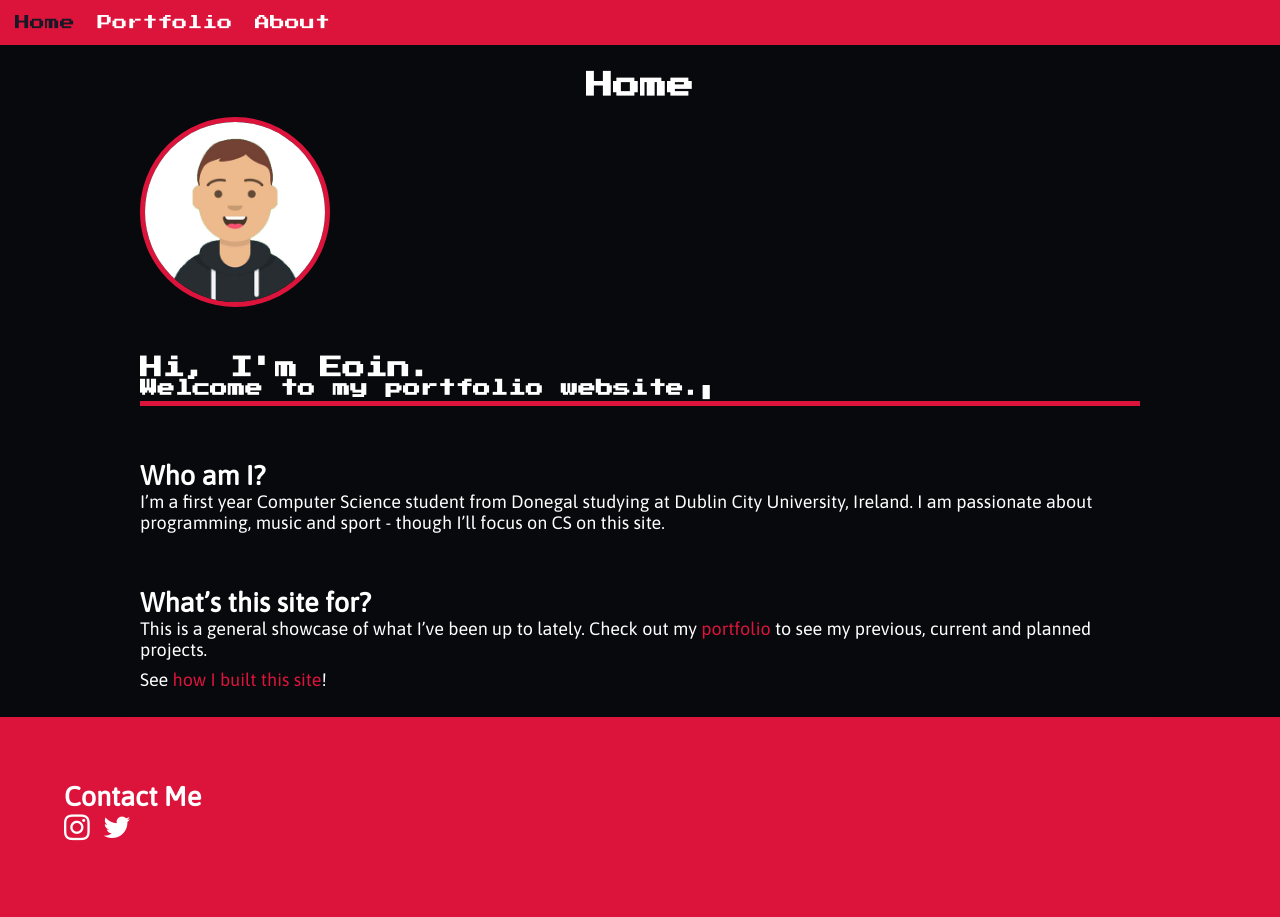
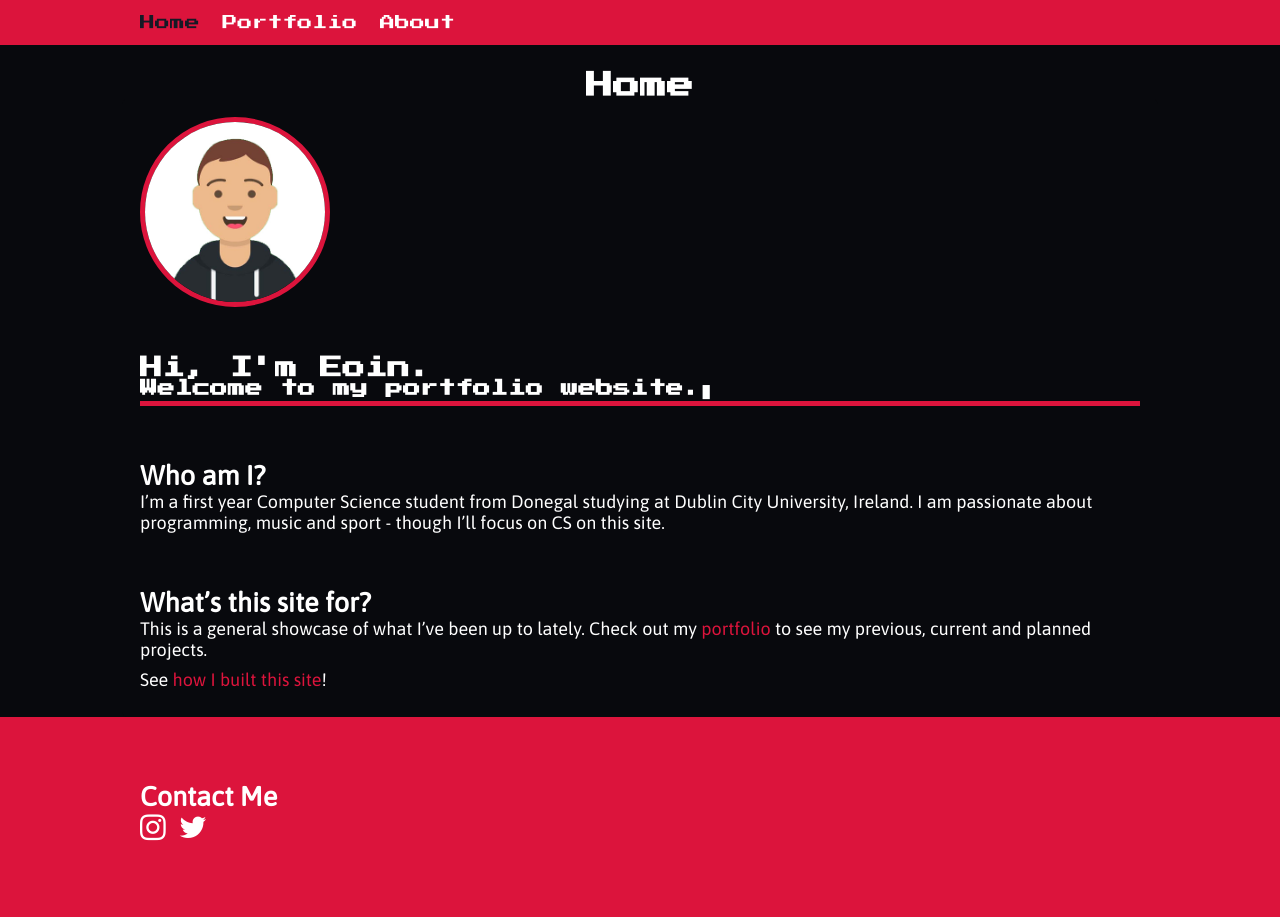
Before and after one commit to eoinparkinson/portfolio-site, a Jekyll site: the page built from index.md, in a window 1280 px wide. Built offline with Jekyll 4.4.1, drawn with Linux system fonts in a browser that asks for light colours; a script that is not in the unit is left out.

Commit message:
set max width to 100px for navbar and footer

```diff
--- a/_includes/footer.html
+++ b/_includes/footer.html
@@ -1,4 +1,5 @@
 <footer class="custom-footer">
+	<section class="footer-content">
 		<h1>Contact Me</h1>
 		<section class="social-icons">
 
@@ -14,4 +15,5 @@
 				{% endfor %}
 			</ul>
 		</section>
+	</section>
 </footer>
--- a/assets/css/footer.css
+++ b/assets/css/footer.css
@@ -7,6 +7,11 @@ footer {
     margin-bottom: 0;
     bottom: 0;
     width: 100%;
+}
+
+.footer-content {
+	max-width: 1000px;
+	margin: 0 auto;
 }
 
 .social-icons i {
--- a/assets/css/navigation.css
+++ b/assets/css/navigation.css
@@ -2,6 +2,11 @@
 	color: white;
 	background-color: crimson;
 	padding: 1em;
+}
+
+.navbar ul {
+	max-width: 1000px;
+	margin: 0 auto;
 }
 
 .navbar li {
```
Lines whose indentation alone changed are shown as unchanged.
